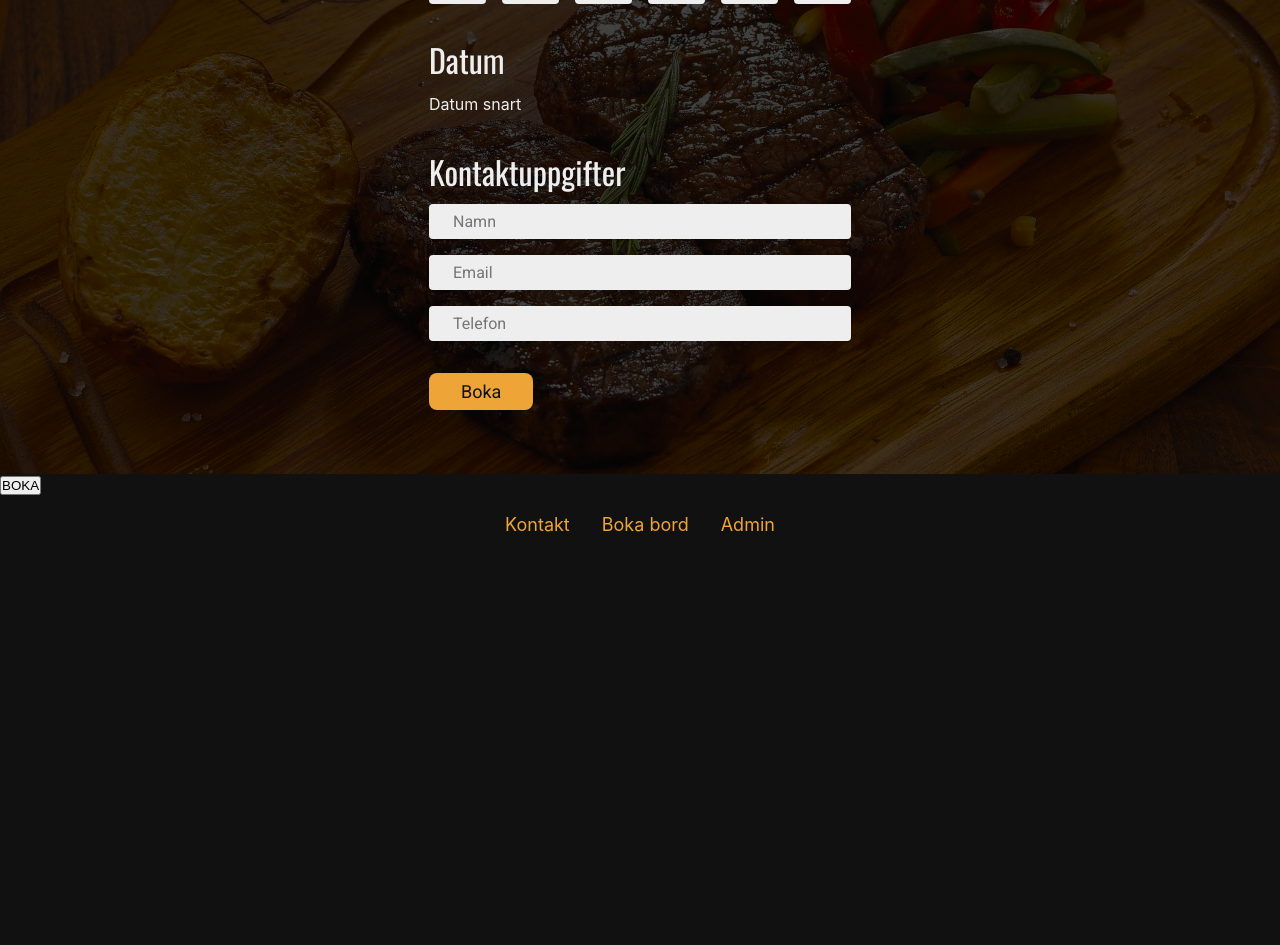
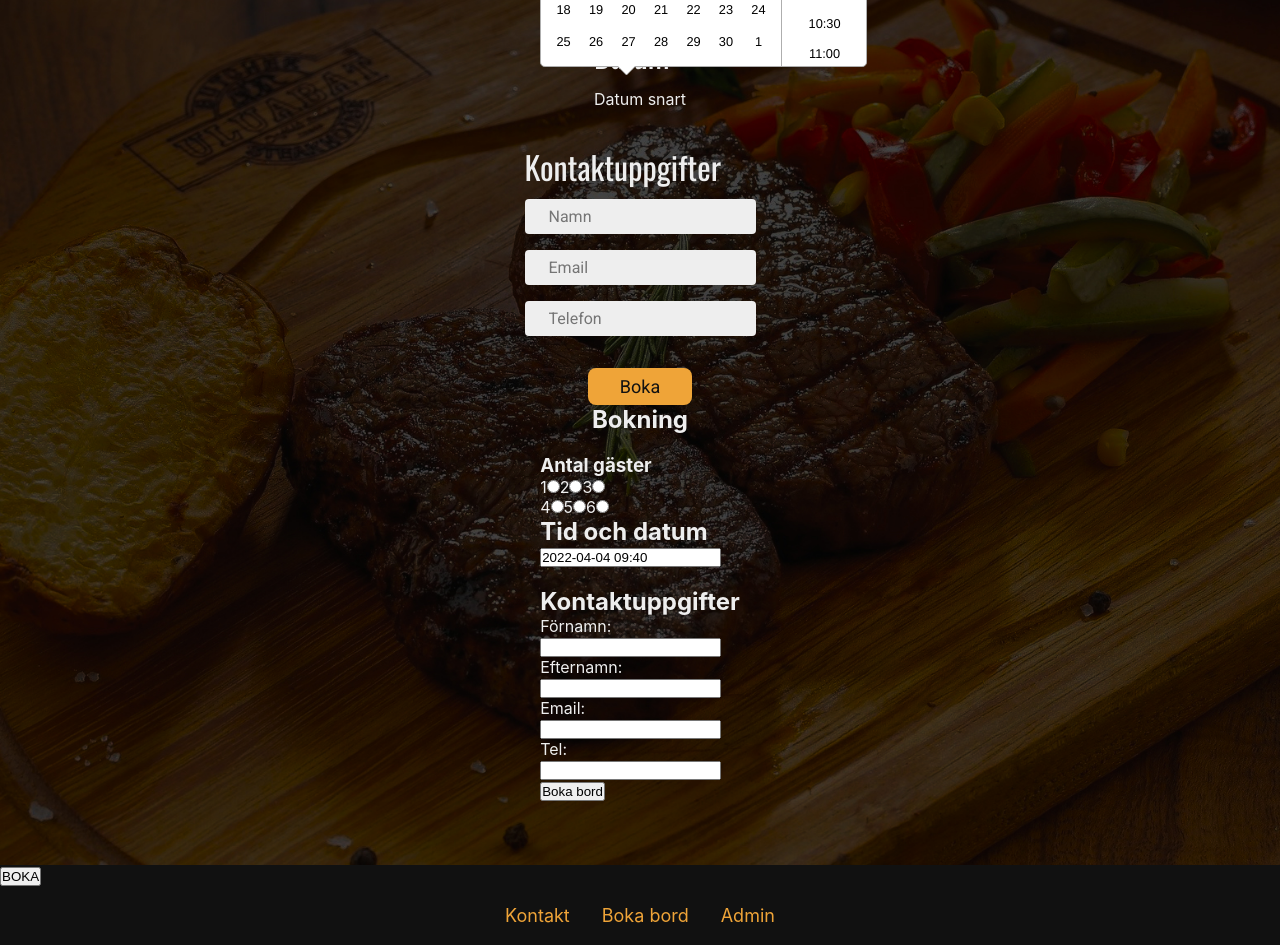
Before and after one commit to assarbertil/react-restaurant-app, a React (Create React App) app: page /boka in a window 1280 px wide. Shown: the part 320-1265 px from the top of the page. Before the commit the page ends 874 px from the top, so only its background shows below. Built offline with nearby package versions, Linux system fonts and the light colour scheme; no server answers.

Commit message:
wip: dateForm

```diff
--- a/package.json
+++ b/package.json
@@ -12,8 +12,10 @@
     "@types/react": "^17.0.43",
     "@types/react-dom": "^17.0.14",
     "axios": "^0.26.1",
+    "date-fns": "^2.28.0",
     "formik": "^2.2.9",
     "react": "^18.0.0",
+    "react-datepicker": "^4.7.0",
     "react-dom": "^18.0.0",
     "react-router-dom": "^6.3.0",
     "react-scripts": "5.0.0",
@@ -45,5 +47,8 @@
       "last 1 firefox version",
       "last 1 safari version"
     ]
+  },
+  "devDependencies": {
+    "@types/react-datepicker": "^4.3.4"
   }
 }
--- /dev/null
+++ b/src/features/booking-form/DateForm.tsx
@@ -0,0 +1,244 @@
+import { useFormik } from 'formik'
+import * as Yup from 'yup'
+import setHours from 'date-fns/setHours'
+import { IBooking } from '../../interfaces/Booking'
+import { format } from 'date-fns'
+import { countBookingsByDay, checkBookingTime, filterBookingsByDay } from 'lib'
+import setMinutes from 'date-fns/setMinutes'
+import { useState, useEffect } from 'react'
+import DatePicker from 'react-datepicker'
+import 'react-datepicker/dist/react-datepicker.css'
+import { registerLocale } from 'react-datepicker'
+import sv from 'date-fns/locale/sv'
+registerLocale('sv', sv)
+
+const DateForm = () => {
+  const [bookedDates, setBookedDates] = useState<IBooking[]>([])
+  const [startDate, setStartDate] = useState<Date | null>(new Date())
+  const onChange = (dates: any) => {
+    const [start] = dates
+    setStartDate(start)
+  }
+
+  useEffect(() => {
+    const getBookings = async () => {
+      const response = await fetch(
+        'https://school-restaurant-api.azurewebsites.net/booking/restaurant/624b7cd3eec5141360b1c333'
+      )
+      setBookedDates(await response.json())
+    }
+    getBookings()
+  }, [])
+
+  const formik = useFormik({
+    initialValues: {
+      name: '',
+      lastname: '',
+      email: '',
+      phone: '',
+      numberOfGuests: 0
+    },
+    validationSchema: Yup.object({
+      name: Yup.string()
+        .min(2, 'Ange ett korrekt förnamn, minst 2 bokstäver')
+        .max(20, 'Ange ett korrekt förnamn, högst 20 bokstäver')
+        .required('Du måste ange ditt förnamn'),
+      lastname: Yup.string()
+        .min(3, 'Ange ett korrekt efternamn, minst 2 bokstäver')
+        .max(20, 'Ange ett korrekt efternamn, högst 20 bokstäver')
+        .required('Du måste ange ditt efternamn'),
+      email: Yup.string()
+        .email('ange en korrekt email')
+        .required('Du måste ange en email'),
+      phone: Yup.string()
+        .min(10, 'ange ett korrekt telefonnummer, minst 10 siffror')
+        .max(10, 'ange ett korrekt telefonnummer, högst 10 siffror')
+        .required('Du måste ange ditt telefonnummer'),
+      numberOfGuests: Yup.number()
+        .min(1, 'Ange hur många ni är i sällskapet, minst 1 person')
+        .max(6, 'Ange hur många ni är i sällskapet, minst 1 person')
+        .required('Ange hur många ni är i sällskapet, minst 1 person')
+    }),
+
+    onSubmit: values => {
+      const booking = {
+        restaurantId: '624b7cd3eec5141360b1c333',
+        numberOfGuests: +values.numberOfGuests,
+        date: startDate!.toISOString().slice(0, 10),
+        time: startDate!.toLocaleString().slice(12, 17),
+        customer: {
+          name: values.name,
+          lastname: values.lastname,
+          email: values.email,
+          phone: values.phone
+        }
+      }
+      // console.log(booking);
+    }
+  })
+  console.log(
+    bookedDates && bookedDates.map(bookedDate => checkBookingTime(bookedDate))
+  )
+  return (
+    <div
+      style={{
+        display: 'flex',
+        flexDirection: 'column',
+        justifyContent: 'center',
+        alignItems: 'center'
+      }}
+    >
+      <h1>Bokning</h1>
+      <form onSubmit={formik.handleSubmit}>
+        <br />
+        <h3>Antal gäster</h3>
+        <label>1</label>
+        <input
+          id="1"
+          name="numberOfGuests"
+          type="radio"
+          onChange={formik.handleChange}
+          onBlur={formik.handleBlur}
+          value={1}
+        />
+        <label>2</label>
+        <input
+          id="2"
+          name="numberOfGuests"
+          type="radio"
+          onChange={formik.handleChange}
+          onBlur={formik.handleBlur}
+          value={2}
+        />
+        <label>3</label>
+        <input
+          id="3"
+          name="numberOfGuests"
+          type="radio"
+          onChange={formik.handleChange}
+          onBlur={formik.handleBlur}
+          value={3}
+        />
+        <br />
+        <label>4</label>
+        <input
+          id="4"
+          name="numberOfGuests"
+          type="radio"
+          onChange={formik.handleChange}
+          onBlur={formik.handleBlur}
+          value={4}
+        />
+        <label>5</label>
+        <input
+          id="5"
+          name="numberOfGuests"
+          type="radio"
+          onChange={formik.handleChange}
+          onBlur={formik.handleBlur}
+          value={5}
+        />
+        <label>6</label>
+        <input
+          id="6"
+          name="numberOfGuests"
+          type="radio"
+          onChange={formik.handleChange}
+          onBlur={formik.handleBlur}
+          value={6}
+        />
+        {formik.touched.numberOfGuests && formik.errors.numberOfGuests ? (
+          <div style={{ color: 'red' }}>{formik.errors.numberOfGuests}</div>
+        ) : null}
+        <br />
+        <h1>Tid och datum</h1>
+        {bookedDates && (
+          <DatePicker
+            selected={startDate}
+            onChange={date => setStartDate(date)}
+            id="date"
+            name="date"
+            placeholderText="Klicka för att se lediga datum"
+            showTimeSelect
+            startOpen
+            locale="sv"
+            timeCaption="klockslag"
+            dateFormat="yyyy-MM-dd p"
+            // excludeDates={() =>
+            //   bookedDates.map<Date | undefined>(bookedDate =>
+            //     checkBookingTime(bookedDate)
+            //   )
+            // }
+            // includeTimes={[
+            //   setHours(setMinutes(new Date(), 0), 18),
+            //   setHours(setMinutes(new Date(), 0), 21)
+            // ]}
+            // filterTime={(time) => filterBookedTimes(time, bookings)}
+          />
+        )}
+
+        <br />
+        <h1>Kontaktuppgifter</h1>
+        <label htmlFor="name">Förnamn:</label>
+        <br />
+        <input
+          id="name"
+          name="name"
+          type="text"
+          onChange={formik.handleChange}
+          onBlur={formik.handleBlur}
+          value={formik.values.name}
+        />
+        {formik.touched.name && formik.errors.name ? (
+          <div style={{ color: 'red' }}>{formik.errors.name}</div>
+        ) : null}
+        <br />
+        <label htmlFor="lastname">Efternamn:</label>
+        <br />
+        <input
+          id="lastname"
+          name="lastname"
+          type="text"
+          onChange={formik.handleChange}
+          onBlur={formik.handleBlur}
+          value={formik.values.lastname}
+        />
+        {formik.touched.lastname && formik.errors.lastname ? (
+          <div style={{ color: 'red' }}>{formik.errors.lastname}</div>
+        ) : null}
+        <br />
+        <label htmlFor="email">Email:</label>
+        <br />
+        <input
+          id="email"
+          name="email"
+          type="text"
+          onChange={formik.handleChange}
+          onBlur={formik.handleBlur}
+          value={formik.values.email}
+        />
+        {formik.touched.email && formik.errors.email ? (
+          <div style={{ color: 'red' }}>{formik.errors.email}</div>
+        ) : null}
+        <br />
+        <label htmlFor="phone">Tel:</label>
+        <br />
+        <input
+          id="phone"
+          name="phone"
+          type="text"
+          onChange={formik.handleChange}
+          onBlur={formik.handleBlur}
+          value={formik.values.phone}
+        />
+        {formik.touched.phone && formik.errors.phone ? (
+          <div style={{ color: 'red' }}>{formik.errors.phone}</div>
+        ) : null}
+        <br />
+        <button type="submit">Boka bord</button>
+      </form>
+    </div>
+  )
+}
+
+export default DateForm
--- a/src/features/booking-form/index.tsx
+++ b/src/features/booking-form/index.tsx
@@ -2,6 +2,7 @@ import { Text, Input, RadioButton, Button } from '../../components/primitives'
 import { useBookings } from '../../hooks/useBookings'
 import { FieldGroup } from './FieldGroup'
 import { styled } from 'stitches.config'
+import DateForm from './DateForm'
 
 const handleRadio = (e: any) => {
   console.log(e.target.value)
@@ -13,7 +14,7 @@ export const BookingForm = () => {
   data && console.log(data)
 
   return (
-    <Text>
+    <>
       <FieldGroup name="Hur många gäster">
         <RadioButtonContainer>
           <RadioButton
@@ -70,7 +71,8 @@ export const BookingForm = () => {
       <Button size="large" type="secondary" css={{ marginTop: '2rem' }}>
         Boka
       </Button>
-    </Text>
+      <DateForm />
+    </>
   )
 }
 
--- /dev/null
+++ b/src/lib/checkBookingTime.ts
@@ -0,0 +1,7 @@
+import { IBooking } from '@/interfaces/Booking'
+
+export const checkBookingTime = (date: IBooking) => {
+  if (date.time === '18:00' || date.time === '21:00') {
+    return new Date(date.date)
+  }
+}
--- /dev/null
+++ b/src/lib/countBookingsByDay.ts
@@ -0,0 +1,17 @@
+import { IBooking } from '@/interfaces/Booking'
+
+export const countBookingsByDay = (arrayOfBookings: IBooking[]) => {
+  let sixArray = []
+  let nineArray = []
+  arrayOfBookings.forEach(booking => {
+    if (booking.time === '18:00') {
+      sixArray.push(booking)
+    } else {
+      nineArray.push(booking)
+    }
+  })
+  return {
+    bookingsAtSixAmount: sixArray.length,
+    bookingsAtNineAmount: nineArray.length
+  }
+}
--- /dev/null
+++ b/src/lib/filterBookedTimes.ts
@@ -0,0 +1,17 @@
+import { IBooking } from 'interfaces/Booking'
+import format from 'date-fns/format'
+import { registerLocale } from 'react-datepicker'
+import sv from 'date-fns/locale/sv'
+import { filterBookingsByDay } from './filterBookingsByDay'
+import { countBookingsByDay } from './countBookingsByDay'
+registerLocale('sv', sv)
+export const filterBookedTimes = (time: Date, bookedDates: IBooking[]) => {
+  let formattedDate = format(time, 'P', { locale: sv })
+  let formattedTime = format(time, 'p', { locale: sv })
+  let filteredBookings = filterBookingsByDay(bookedDates, formattedDate)
+  let bookingsByDay = countBookingsByDay(filteredBookings)
+  if (formattedTime === '18:00' && bookingsByDay.bookingsAtSixAmount < 15)
+    return true
+  if (formattedTime === '21:00' && bookingsByDay.bookingsAtNineAmount < 15)
+    return true
+}
--- /dev/null
+++ b/src/lib/filterBookingsByDay.ts
@@ -0,0 +1,11 @@
+import { IBooking } from '@/interfaces/Booking'
+
+export const filterBookingsByDay = (
+  arrayOfBookings: IBooking[],
+  date: string
+) => {
+  const filteredArrays = arrayOfBookings.filter(booking => {
+    return booking.date === date
+  })
+  return filteredArrays
+}
--- /dev/null
+++ b/src/lib/index.ts
@@ -0,0 +1,5 @@
+export { checkBookingTime } from './checkBookingTime'
+export { countBookingsByDay } from './countBookingsByDay'
+export { filterBookedTimes } from './filterBookedTimes'
+export { filterBookingsByDay } from './filterBookingsByDay'
+export { postBooking } from './postBooking'
```
Also changed, not shown: 1 other file (tests, documents, lock files or other folders).
